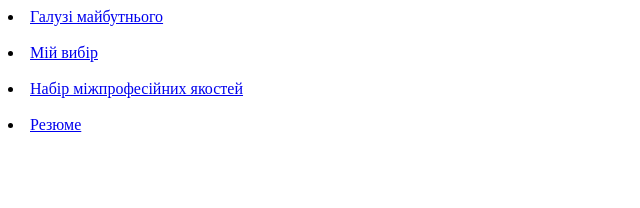
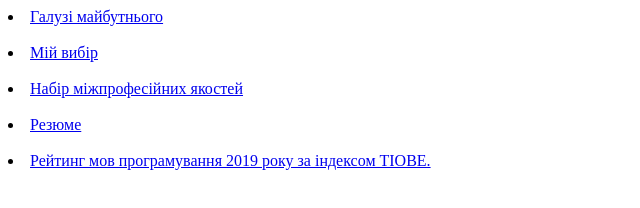
Before and after one commit to belyakovglebfilth/belyakovglebfilth.github.io, a plain HTML site: page nav.html in a window 1280 px wide. Shown: the whole page, without its empty margins (0-640 px from the left). Drawn offline with Linux system fonts and the light colour scheme.

Commit message:
Add files via upload

```diff
--- a/nav.html
+++ b/nav.html
@@ -14,7 +14,8 @@
 <br>
 <li><a href="resume.html" target="inf">Резюме</a></li>
 <br>
-
+<li><a href="top.html" target="inf">Рейтинг мов програмування 2019 року за індексом TIOBE.</a></li>
+<br>
 
 
 </body>
```
